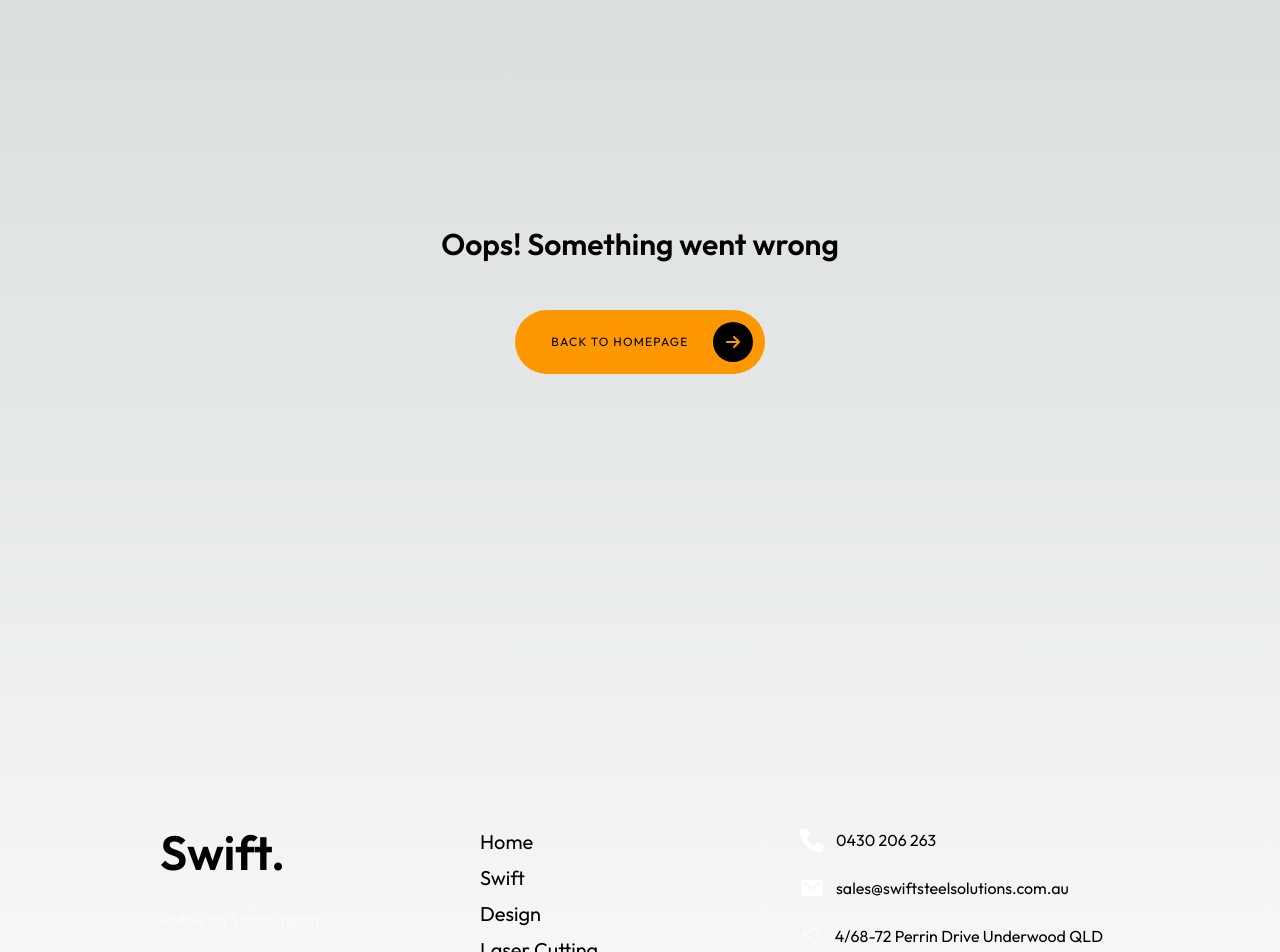
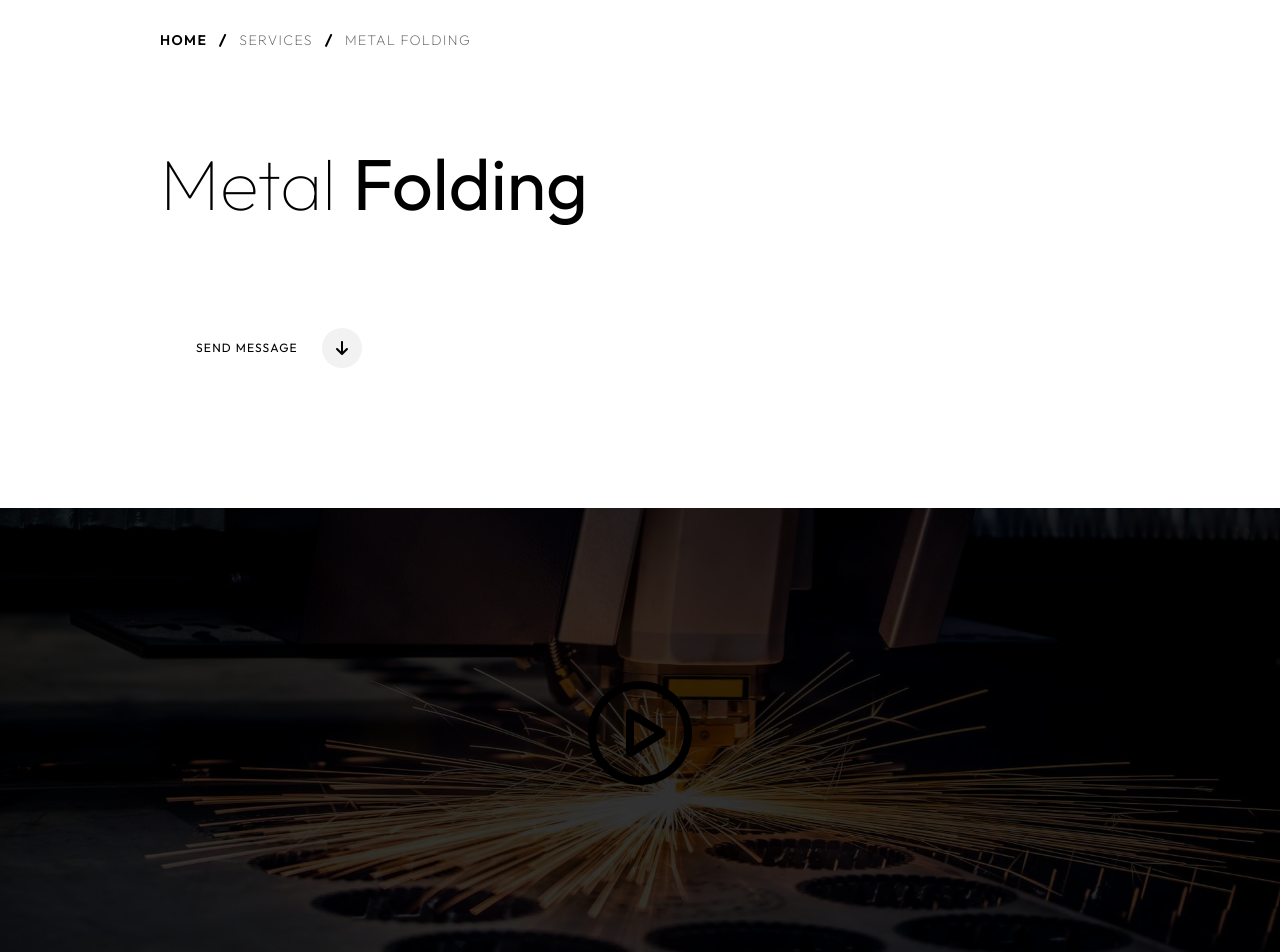
Before and after one commit to saltukosmanlioglu/swift-steel-solutions, a Next.js app: page /services/1 in a window 1280 px wide. Before the commit this address had no page. Shown: the part 100-1052 px from the top of the page. Built offline with nearby package versions, Linux system fonts and the light colour scheme.

Commit message:
refactor

```diff
--- /dev/null
+++ b/app/services/[service]/page.tsx
@@ -0,0 +1,38 @@
+import Image from "next/image";
+import { PiPlayCircle } from "react-icons/pi";
+
+import Breadcrumb from "@/components/layout/breadcrumb";
+
+export default function ServiceDetail() {
+  return (
+    <div>
+      <Breadcrumb
+        description={
+          <p className="text-7xl font-thin">
+            Metal <strong>Folding</strong>
+          </p>
+        }
+        items={[{ text: "SERVICES" }, { text: "METAL FOLDING" }]}
+        theme="smoke"
+      />
+      <div className="relative w-full h-[calc(450px)]">
+        <Image
+          alt="Metal Folding"
+          className="object-cover !-z-0"
+          fill
+          src="/images/laser-cutting.jpg"
+        />
+        <div className="absolute h-[calc(450px)] w-full bg-black bg-opacity-80 z-20 flex items-center justify-center">
+          <button>
+            <PiPlayCircle size={128} />
+          </button>
+        </div>
+      </div>
+      <div className="bg-white px-40 py-24 text-black">
+        <p className="text-7xl text-center font-thin">
+          <strong>Metal</strong> Folding
+        </p>
+      </div>
+    </div>
+  );
+}
--- a/components/layout/breadcrumb.tsx
+++ b/components/layout/breadcrumb.tsx
@@ -26,9 +26,9 @@ const Breadcrumb: React.FunctionComponent<BreadcrumbProps> = ({
   position = "start",
   theme = "smoke",
 }) => {
+  const alignment = position === "center" ? "text-center" : "text-left";
   const bgColor = theme === "smoke" ? "bg-white" : "bg-black";
   const textColor = theme === "smoke" ? "text-black" : "text-white";
-  const alignment = position === "center" ? "text-center" : "text-left";
 
   return (
     <div className={`${bgColor} ${textColor} py-32 px-40`}>
@@ -37,11 +37,8 @@ const Breadcrumb: React.FunctionComponent<BreadcrumbProps> = ({
           position === "center" ? "flex items-center justify-center" : ""
         }`}
       >
-        <div className="flex items-center gap-x-1 tracking-widest">
-          <Link
-            className="font-light text-black hover:text-orange"
-            href="/home"
-          >
+        <div className="flex items-center gap-x-1 tracking-widest text-sm font-semibold">
+          <Link className="text-black hover:text-orange" href="/home">
             HOME
           </Link>
           <CgFormatSlash color="#000" size={24} />
@@ -49,14 +46,19 @@ const Breadcrumb: React.FunctionComponent<BreadcrumbProps> = ({
             item.href ? (
               <div key={index}>
                 <button>
-                  <p className="text-00006">{item.text}</p>
+                  <p className="text-00006 text-sm font-extralight">
+                    {item.text}
+                  </p>
                 </button>
                 <CgFormatSlash color="#000" size={24} />
               </div>
             ) : (
-              <p key={index} className="text-00006 font-light">
-                {item.text}
-              </p>
+              <React.Fragment key={index}>
+                <p className="text-00006 text-sm font-extralight">{item.text}</p>
+                {index !== items.length - 1 && (
+                  <CgFormatSlash color="#000" size={24} />
+                )}
+              </React.Fragment>
             )
           )}
         </div>
```
Also changed, not shown: public/images/laser-cutting.jpg (added).
